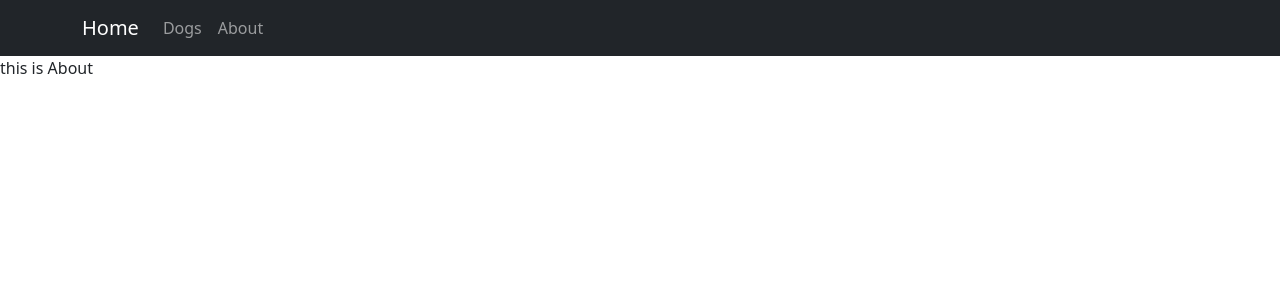
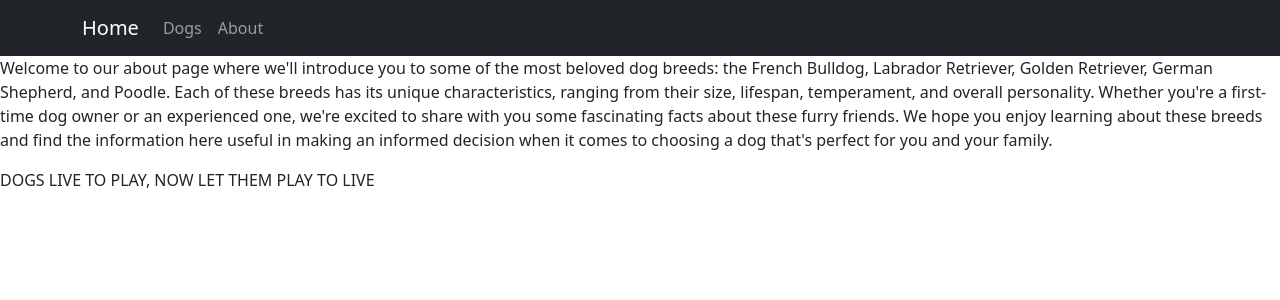
Before and after one commit to picter97/milestone-project-2, a React (Create React App) app: page /about in a window 1280 px wide. Shown: the top 300 px of the page. Built offline with nearby package versions, Linux system fonts and the light colour scheme.

Commit message:
push about

```diff
--- a/src/pages/About.jsx
+++ b/src/pages/About.jsx
@@ -2,6 +2,18 @@ import React from 'react'
 
 export default function About() {
   return (
-    <div>this is About</div>
+    <div>
+
+      <p>
+      Welcome to our about page where we'll introduce you to some of the most beloved dog breeds: the French Bulldog, Labrador Retriever, Golden Retriever, German Shepherd, and Poodle.
+      Each of these breeds has its unique characteristics, ranging from their size, lifespan, temperament, and overall personality.
+      Whether you're a first-time dog owner or an experienced one, we're excited to share with you some fascinating facts about these furry friends.
+      We hope you enjoy learning about these breeds and find the information here useful in making an informed decision when it comes to choosing a dog that's perfect for you and your family.
+      </p>
+
+
+      <p> DOGS LIVE TO PLAY, NOW LET THEM PLAY TO LIVE </p>
+     </div>
+  /// add a video ///
   )
 }
--- a/src/pages/Dogs.jsx
+++ b/src/pages/Dogs.jsx
@@ -2,6 +2,6 @@ import React from 'react'
 
 export default function Dogs() {
   return (
-    <div>this is Dogs</div>
+    <div>this is Dogs </div>
   )
 }
```
